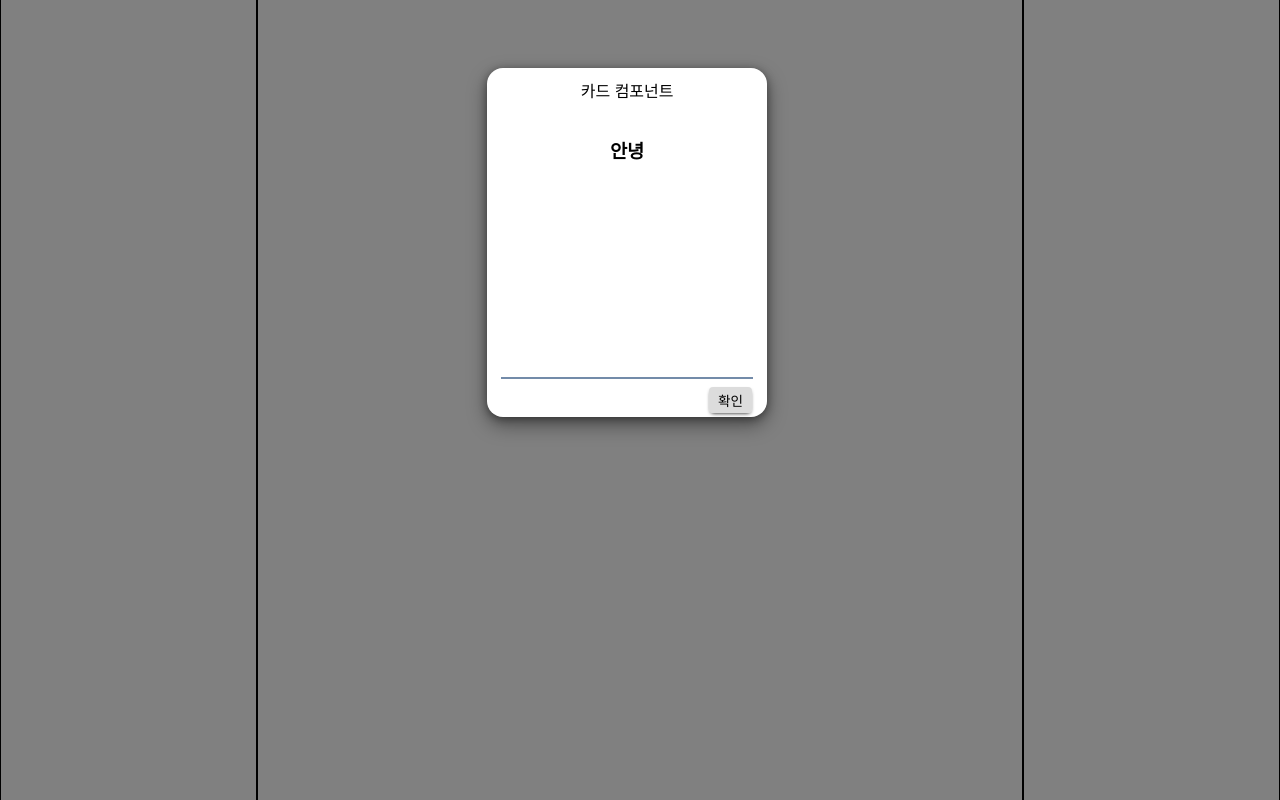
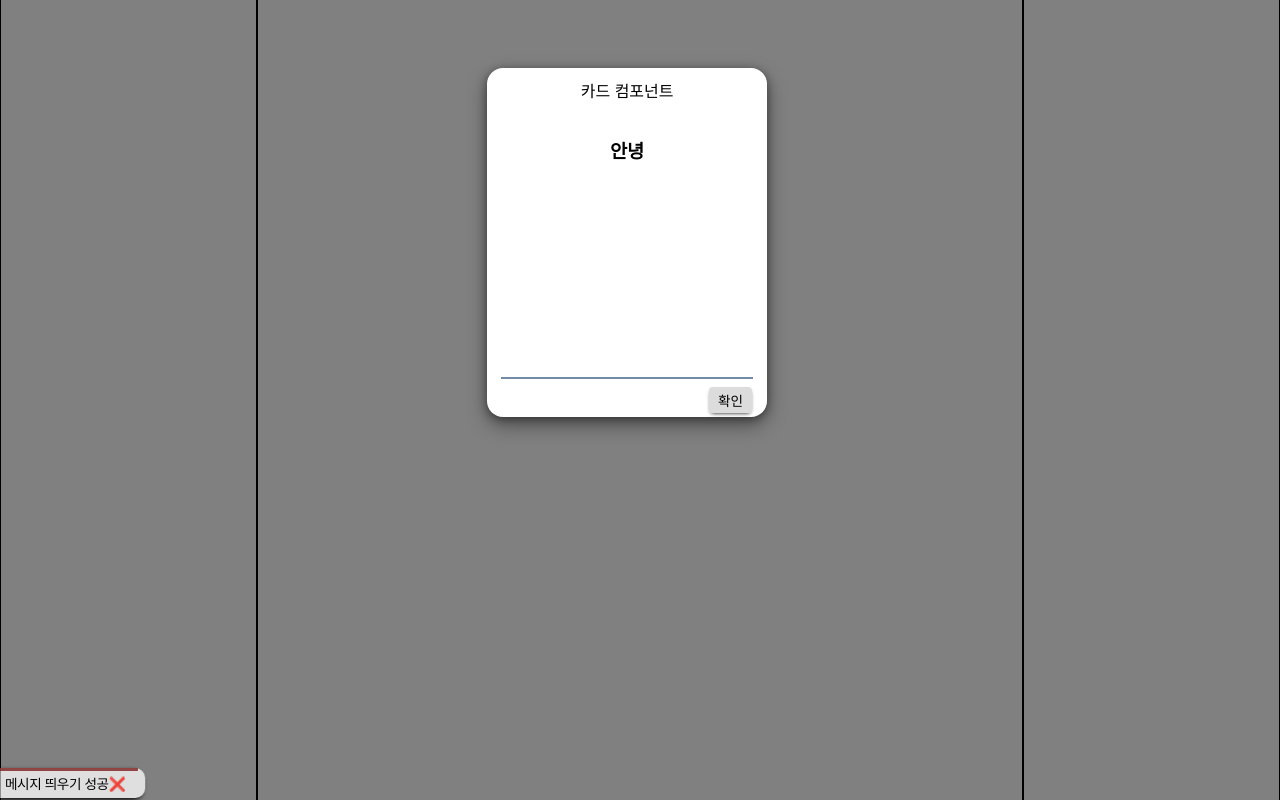
Before and after one commit to jaewoong2/customize-ui, a React (Create React App) app: page / in a window 1280 px wide. Both pictures are taken after a click on the button "확인". Shown: the part 414-1214 px from the top of the page. Built offline with nearby package versions, Linux system fonts and the light colour scheme.

Commit message:
alert - contextapi 사용해서 구현

```diff
--- a/src/App.tsx
+++ b/src/App.tsx
@@ -1,3 +1,4 @@
+import { TodosContextProvider } from 'contexts/MessageContext'
 import React from 'react'
 import AppContainer from './components/AppContainer'
 
@@ -10,7 +11,9 @@ const App = () => {
 
   return (
     <div>
+      <TodosContextProvider>
       <AppContainer/>
+      </TodosContextProvider>
     </div>
   )
 }
--- a/src/components/alert/MyAlert.tsx
+++ b/src/components/alert/MyAlert.tsx
@@ -1,10 +1,156 @@
-import React from 'react'
+import React, { useCallback, useEffect, useMemo, useState } from 'react'
+import styled, { css, keyframes } from 'styled-components'
 
-const MyAlert = () => {
+const showAlertRight = keyframes`
+    from {
+        transform : translateX(100%);
+    }
+    to {
+        transform : translateX(0%);
+    }
+`
+
+const cancelAlert = keyframes`
+    0% {
+        opacity : 1;
+    }
+    99% {
+        opacity : 0;
+    }
+    to {
+        display : none;
+    }
+`
+
+const showAlertLeft = keyframes`
+    from {
+        transform : translateX(-100%) rotateY(180deg);
+    }
+    to {
+        transform : translateX(0%) rotateY(180deg);
+    }
+`
+
+const persentageBar = keyframes`
+    from {
+        transform : translateX(100%);
+    }
+    to {
+        transform : translateX(0%);
+    }
+`
+
+const MainDiv = styled.div`
+        position: fixed;
+        bottom: 2px;
+        height: 30px;
+        box-shadow: rgba(0, 0, 0, 0.9) 2px 2px 4px;
+        background-color: rgba(255, 255, 255, 0.75);
+        display : ${props => props.theme.timeOut.cancel === true ? 'none' : 'flex'};
+        border-radius: 10px 0px 0px 10px;
+        align-items: center;
+        font-size: 0.85rem;
+        letter-spacing: -0.4px;
+        transition : transform 0.4s;
+        ${props => props?.theme?.options.position.bottomLeft === true ? css `
+        left : 0;
+        animation: ${showAlertLeft} 1s forwards, ${props => props.theme.timeOut.animation === true ? cancelAlert : ''} 1.2s forwards;
+        ` : css `
+        right : 0;
+        animation: ${showAlertRight} 1s forwards, ${props => props.theme.timeOut.animation === true ? cancelAlert : ''} 1.2s forwards;
+        `};
+
+        .persentageBar {
+            position: absolute;
+            top: 0px;
+            right: 0;
+            width : 95%;
+            height: 3px;
+            background-color : ${props => props.theme.options?.info?.success === true ?  "rgba(30, 125, 30, 0.8)" :
+                                 props.theme.options?.info?.warn === true ? "rgba(125, 30, 30, 0.8)" :
+                                 "rgb(65, 65, 123)"};
+            transform: rotate(180deg);
+            transition-delay: width -1s;
+            animation: ${persentageBar} 3s;
+            margin-left: 25px;
+        }
+
+        .subDiv {
+            margin : ${props => props?.theme?.options.position.bottomLeft === true ? '0 5px 0 20px': '0 10px 0 25px' };
+            transform : ${props => props?.theme?.options.position.bottomLeft === true ? 'rotateY(180deg)': 'none' };
+        }
+`
+
+
+export type optionsProps = {
+    position ?: {
+        bottomRight ?: boolean,
+        bottomLeft ?: boolean,
+    };
+    info ?: {
+        success ?: boolean,
+        warn ?: boolean,
+        normal ?: boolean,
+    };
+    timeOut ?: number;
+    cancleable ?: boolean;
+}
+
+type MyAlertProps = {
+    text ?: string;
+    options ?: optionsProps;
+}
+
+
+const MyAlert = ({ text, options } : MyAlertProps) => {
+    const [animation, setAnimation] = useState(false);
+    const [cancel, setCancel] = useState(false);
+
+    useEffect(() => {
+        if(options?.timeOut) {
+            setTimeout(() => {
+            setAnimation(true)
+        }, options?.timeOut);
+
+        setTimeout(() => {
+            setCancel(true)
+        },  options?.timeOut + 1000)
+    }
+    },[options])
+
+    const onClickMain = useCallback(() => {
+        if(options?.cancleable) {
+            setAnimation(true)
+            setTimeout(() => {
+                setCancel(true)
+            },  1000)
+        }
+    },[])
+
+    const themeMemo = useMemo(() => {
+        return {
+            options : options,
+            timeOut : {
+                animation,
+                cancel
+            }
+        }
+    },[options, cancel, animation])
+
+    if(cancel === true) {
+        return <></>
+     }
+     // element에서 alert제거
+
     return (
-        <div>
-
-        </div>
+        <MainDiv onClick={onClickMain} theme={themeMemo}>
+            <span className="persentageBar"></span>
+            <div className="subDiv">
+                {options?.info?.success ?  text + "⭕" :
+                 options?.info?.warn ? text + "❌" :
+                 text + "😀"}
+            </div>
+        </MainDiv>
     )
 }
 
--- a/src/components/alert/alert.css
+++ /dev/null
@@ -1,51 +0,0 @@
-@keyframes alert {
-    from {
-        transform: translateX(100%);
-    }
-    to {
-        transform: translateX(0%);
-    }
-}
-    .alert-dasdfar21 {
-        position: fixed;
-        bottom: 2px;
-        height: 30px;
-        box-shadow: rgba(0, 0, 0, 0.9) 2px 2px 4px;
-        background-color: rgba(255, 255, 255, 0.75);
-        border-radius: 10px 0px 0px 10px;
-        display: flex;
-        align-items: center;
-        font-size: 0.85rem;
-        letter-spacing: -0.4px;
-        animation: alert 1s forwards;
-        transition : transform 0.4s;
-    }
-
-
-    @keyframes persentageBar {
-        from {
-            width : 0;
-            opacity : 0.5;
-        }
-        to {
-            width : 95%;
-            opacity : 1;
-        }
-    }
-
-.alert-dasdfar21 > .persentagebar{
-        position: absolute;
-        top: 0px;
-        right: 0;
-        width : 95%;
-        height: 3px;
-
-        transform: rotate(180deg);
-        transition-delay: width -1s;
-        animation: persentageBar 3s;
-        margin-left: 25ppx;
-    }
-
-.alert-dasdfar21 div{
-        margin: 0 10px 0 25px;
-    }
--- a/src/components/button/MyButton.tsx
+++ b/src/components/button/MyButton.tsx
@@ -41,9 +41,10 @@ type myButtonProps = {
     primary ?: boolean,
     disabled ?: boolean,
     warning ? : boolean
+    onClick ?: () => void;
 }
 
-const MyButton = ({ children, style, primary, disabled = false, warning } : any) => {
+const MyButton = ({ onClick, children, style, primary, disabled = false, warning } : myButtonProps) => {
 
     const styleMemo = useMemo(() => style,[style]);
     const themeMemo = useMemo(() => {
@@ -55,7 +56,7 @@ const MyButton = ({ children, style, primary, disabled = false, warning } : any)
     },[primary, warning, disabled]);
 
     return (
-        <MainButton disabled={disabled ? true : false} theme={themeMemo} style={styleMemo}>
+        <MainButton onClick={onClick} disabled={disabled ? true : false} theme={themeMemo} style={styleMemo}>
             <div className="children">
                 {children}
             </div>
--- a/src/components/main/MainSection.tsx
+++ b/src/components/main/MainSection.tsx
@@ -1,13 +1,11 @@
-import React, { useState, useEffect } from 'react'
+import React, { useState, useEffect, useContext } from 'react'
 import MyModal from 'components/Modal/MyModal'
 import MyInput from 'components/input/MyInput'
 import MyImageSlide from 'components/ImageSlide/MyImageSlide';
 import styled from 'styled-components';
-import MyLoading from 'components/Loading/MyLoading';
 import MyCard from 'components/card/MyCard';
 import MyButton from 'components/button/MyButton';
-import useAlert from 'components/alert/useAlert';
-import MyAlert from 'components/alert/MyAlert';
+import { MessageState } from 'contexts/MessageContext';
 
 const MainDiv = styled.div`
     width : 100%;
@@ -22,6 +20,8 @@ const MainDiv = styled.div`
 const MainSection = () => {
     const [visible, setVisible] = useState(false);
     const [imageArray, setImageArray] = useState<string[]>([]);
+    const message = useContext(MessageState)
+
 
     useEffect(() => {
         for(let i = 0; i < 5; i++) {
@@ -64,7 +64,11 @@ const MainSection = () => {
                 <MyCard
                 title="카드 컴포넌트"
                 main={<h3 style={{ height : "220px"}}>안녕</h3>}
-                bottom={<div style={{ width: '100%'}}><MyButton
+                bottom={<div style={{ width: '100%'}}>
+                <MyButton
+                onClick={() => {
+                message('메시지 띄우기 성공', { position : { bottomLeft : true }, info : { warn : true }, timeOut : 3500 })
+            }}
                 style={{ float : 'right', marginRight : "15px" }}>확인</MyButton></div>} />
             </div>
             <div style={{ width : '100%', height : '1200px'}}></div>
--- a/src/contexts/MessageContext.tsx
+++ b/src/contexts/MessageContext.tsx
@@ -1,38 +1,47 @@
-import React, { createContext, Dispatch, useReducer } from 'react'
+import MyAlert, { optionsProps } from "components/alert/MyAlert";
+import React, { createContext, useCallback, useState } from "react";
 
-type MessageState = {
-    message ?: string;
-}
+export const MessageState = createContext<any | undefined>(undefined);
 
-const MessageContext = createContext<MessageState | undefined>(undefined);
+  export function TodosContextProvider({ children }: { children: React.ReactNode }) {
+    const [messages, setMessages] = useState<{message ?: string; options ?: optionsProps; render ?: boolean}[]>([]);
+    const options = {
+               position : {
+                    bottomRight : true,
+                    bottomLeft : false,
+                },
+                info : {
+                    success : false,
+                    warn : false,
+                    normal : true,
+                },
+                timeOut :  3500,
+                cancleable : true
+            };
 
-type Action =
-    | { type : 'MESSAGE'; message : string }
+    const messaging = useCallback((text : string, option ?: optionsProps) => {
+        const newOption = {
+            cancleable : option?.cancleable || options?.cancleable,
+            info : {
+                normal: option?.info?.normal || options?.info?.normal ,
+                success: option?.info?.success || options?.info?.success,
+                warn : option?.info?.warn || options?.info?.warn
+            },
+            position : {
+                bottomRight : option?.position?.bottomRight || options?.position?.bottomRight,
+                bottomLeft : option?.position?.bottomLeft || options?.position?.bottomLeft,
+            },
+            timeOut : option?.timeOut || options?.timeOut
+        }
+        setMessages(prev => [...prev, { message : text, options : newOption }])
+    },[options])
 
-type MessageDispatch = Dispatch<Action>;
-
-const MessageDispathContext = createContext<MessageDispatch | undefined>(undefined);
-
-
-function messageReducer(state : MessageState, action : Action) : MessageState {
-    switch(action.type) {
-        case 'MESSAGE' :
-            return {
-                ...state,
-                message : action.message,
-            }
-        default :
-            return state
-    }
-}
-
-export function MessageContextProvider({ children } : { children : React.ReactNode }) {
-    const [message, dispatch] = useReducer(messageReducer, {message : ""});
     return (
-        <MessageDispathContext.Provider value={dispatch}>
-        <MessageContext.Provider value={message}>
-          {children}
-        </MessageContext.Provider>
-      </MessageDispathContext.Provider>
-    )
-}
+      <MessageState.Provider value={messaging}>
+            {children}
+            {messages.map(v => (
+                <MyAlert text={v?.message} options={v?.options}/>
+            ))}
+      </MessageState.Provider>
+    );
+  }
--- a/src/index.tsx
+++ b/src/index.tsx
@@ -1,7 +1,6 @@
 import React from 'react';
 import ReactDOM from 'react-dom';
 import './index.css';
-import './components/alert/alert.css';
 import App from './App';
 import * as serviceWorker from './serviceWorker';
 import { Provider } from 'react-redux';
```
Also changed, not shown: src/components/alert/useAlert.ts (deleted, +0 -46 lines).
